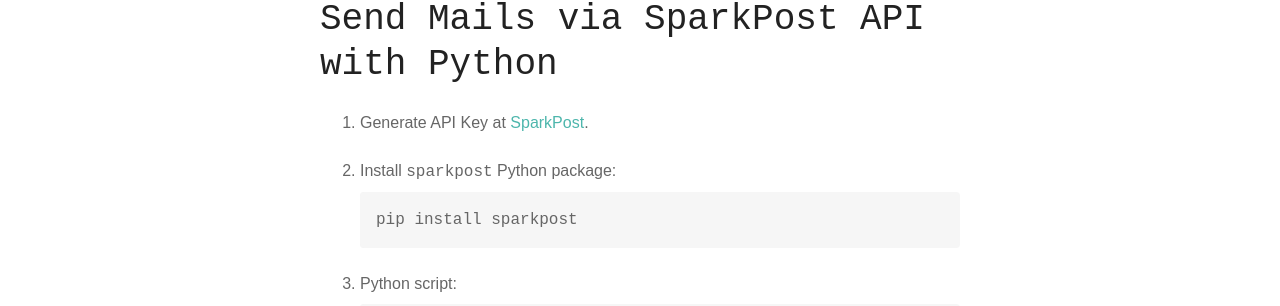
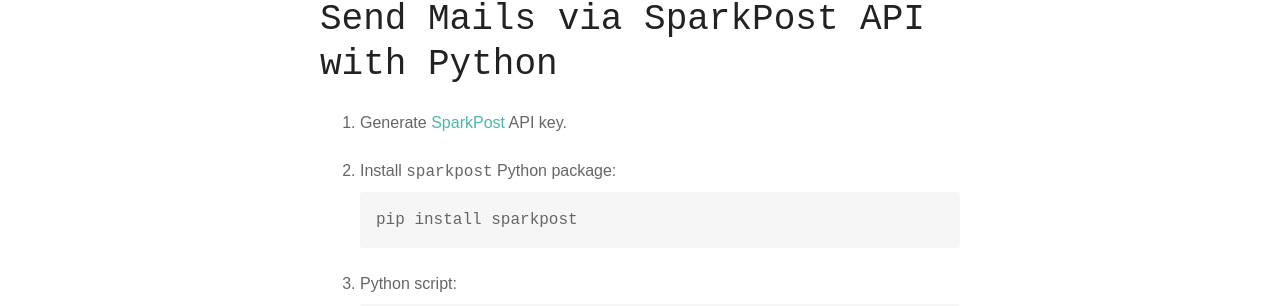
Before and after one commit to j7k6/docs.j7k6.org, a Jekyll site: the page built from _posts/2018-08-30-python-sparkpost-send-mail.md, in a window 1280 px wide. Shown: the part 130-436 px from the top of the page. Built offline with Jekyll 4.4.1, drawn with Linux system fonts in a browser that asks for light colours; nearby versions of some CDN libraries; some web fonts are replaced.

````diff
--- a/_posts/2018-08-30-python-sparkpost-send-mail.md
+++ b/_posts/2018-08-30-python-sparkpost-send-mail.md
@@ -4,7 +4,7 @@ title: "Send Mails via SparkPost API with Python"
 tags: [python,sparkpost,email]
 ---
 
-1. Generate API Key at [SparkPost](https://app.sparkpost.com/account/api-keys).
+1. Generate [SparkPost](https://app.sparkpost.com/account/api-keys) API key.
 2. Install `sparkpost` Python package:
    ```bash
    pip install sparkpost
````
